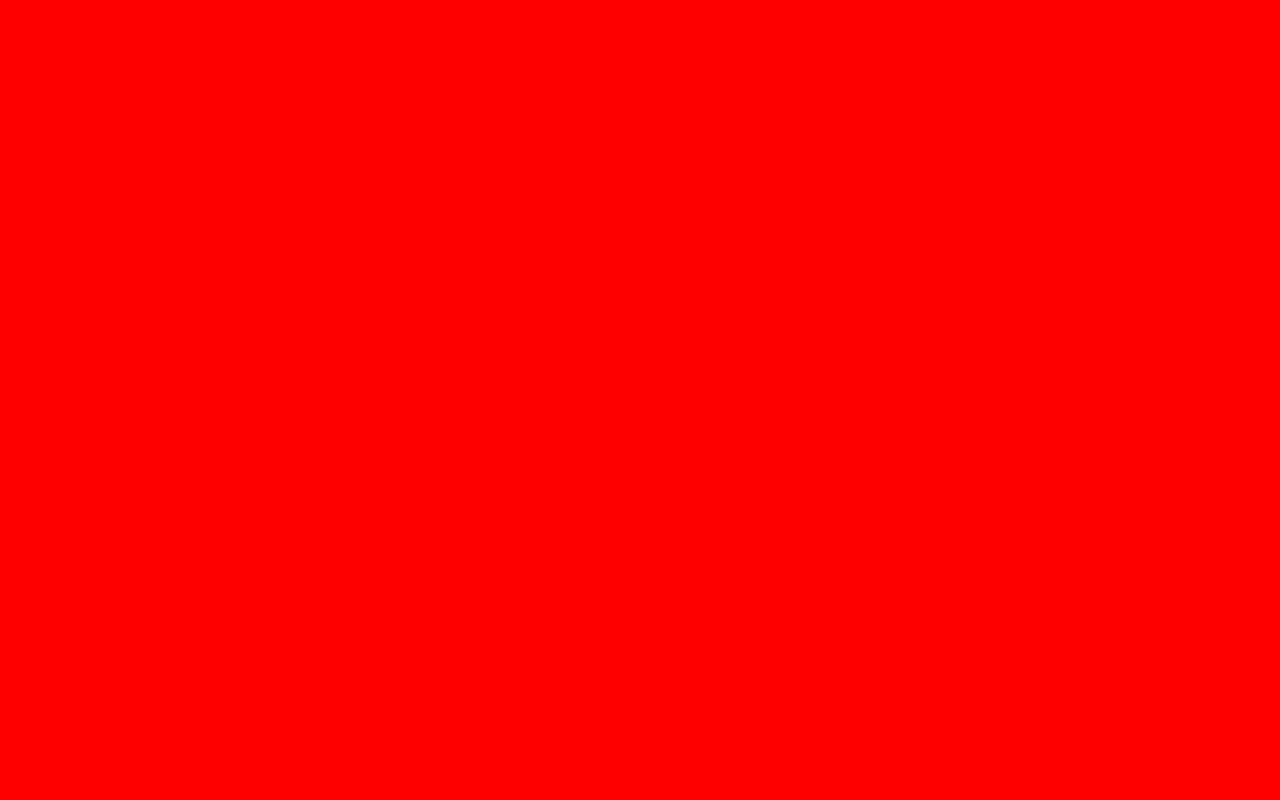
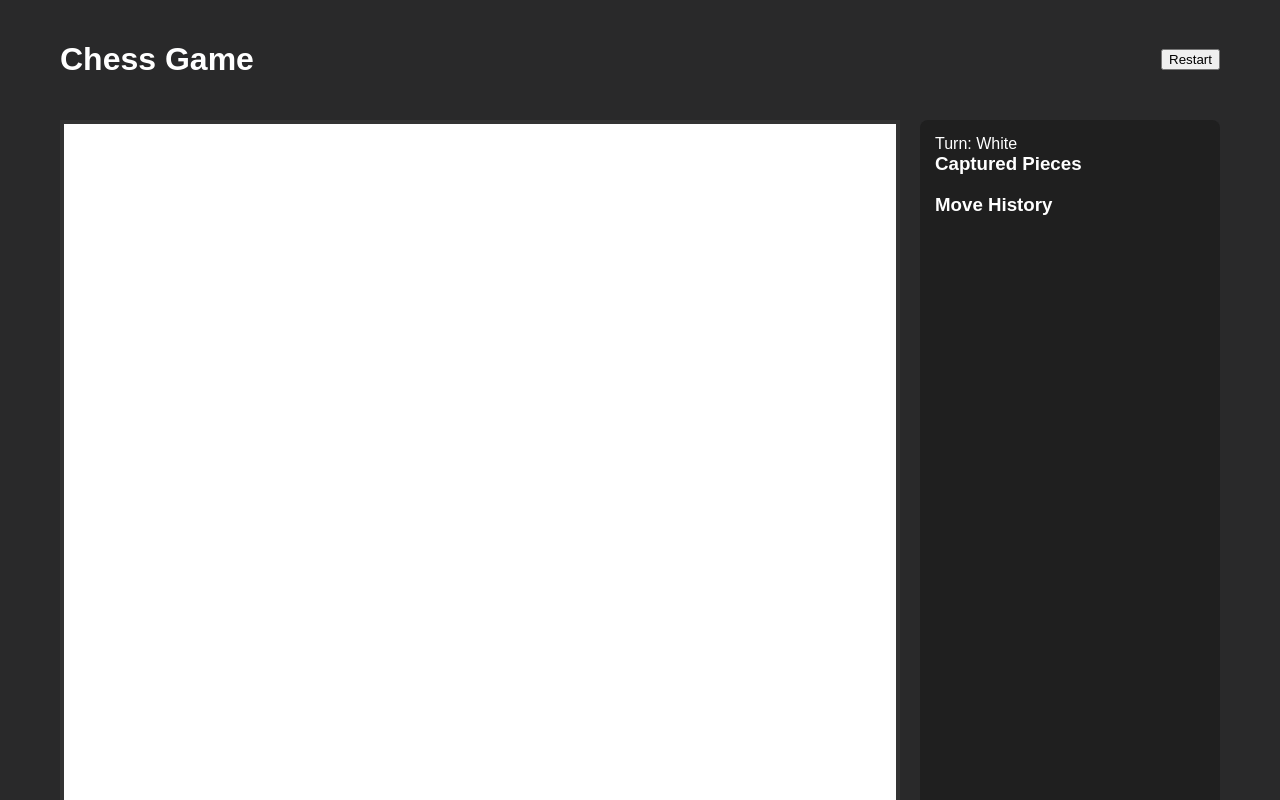
Before and after one commit to m1rageLA/chess, a plain HTML site: page index.html in a window 1280 px wide. Shown: the top 800 px of the page. Drawn offline with Linux system fonts and the light colour scheme.

Commit message:
Fix initial structure

```diff
--- a/index.html
+++ b/index.html
@@ -1,19 +1,36 @@
 <!DOCTYPE html>
 <html lang="en">
-
 <head>
   <meta charset="UTF-8">
   <meta name="viewport" content="width=device-width, initial-scale=1.0">
   <title>Chess</title>
   <link rel="stylesheet" href="styles.css">
 </head>
-
 <body>
   <div class="container">
+    <header class="header">
+      <h1>Chess Game</h1>
+      <button id="restart-btn">Restart</button>
+    </header>
+
+    <main class="main">
       <div class="chessboard"></div>
+
+      <aside class="sidebar">
+        <div class="turn-indicator">Turn: <span id="turn">White</span></div>
+        <div class="captured">
+          <h3>Captured Pieces</h3>
+          <div id="captured-white"></div>
+          <div id="captured-black"></div>
+        </div>
+        <div class="history">
+          <h3>Move History</h3>
+          <ul id="move-history"></ul>
+        </div>
+      </aside>
+    </main>
   </div>
 
   <script src="scripts.js"></script>
 </body>
-
 </html>
--- a/styles.css
+++ b/styles.css
@@ -1,18 +1,66 @@
 body {
   background-color: #29292a;
   min-height: 100vh;
-  margin: 0; /* убираем дефолтные отступы */
+  margin: 0;
   display: flex;
   justify-content: center;
+  color: #fff;
+  font-family: sans-serif;
 }
 
 .container {
-    display: grid;
-    grid-template-columns: repeat(12, 1fr);
-    padding: 0 40px;
-    width: 100%;
-    max-width: 1200px;
-    height: 100vh;
-    background-color: red;
-    gap: 20px;
+  display: flex;
+  flex-direction: column;
+  width: 100%;
+  max-width: 1200px;
+  height: 100vh;
+  padding: 20px;
+  box-sizing: border-box;
 }
+
+.header {
+  display: flex;
+  justify-content: space-between;
+  align-items: center;
+  margin-bottom: 20px;
+}
+
+.main {
+  display: grid;
+  grid-template-columns: 1fr 300px;
+  gap: 20px;
+  flex: 1;
+}
+
+.chessboard {
+  display: grid;
+  grid-template-columns: repeat(8, 1fr);
+  grid-template-rows: repeat(8, 1fr);
+  aspect-ratio: 1 / 1;
+  background: #fff;
+  border: 4px solid #333;
+}
+
+.chessboard div {
+  width: 100%;
+  height: 100%;
+}
+
+.chessboard div:nth-child(even) {
+  background: #eee;
+}
+
+.chessboard div:nth-child(odd) {
+  background: #444;
+}
+
+.sidebar {
+  background: #1f1f1f;
+  padding: 15px;
+  border-radius: 8px;
+  overflow-y: auto;
+}
+
+.sidebar h3 {
+  margin-top: 0;
+}
```
Lines whose indentation alone changed are shown as unchanged.
